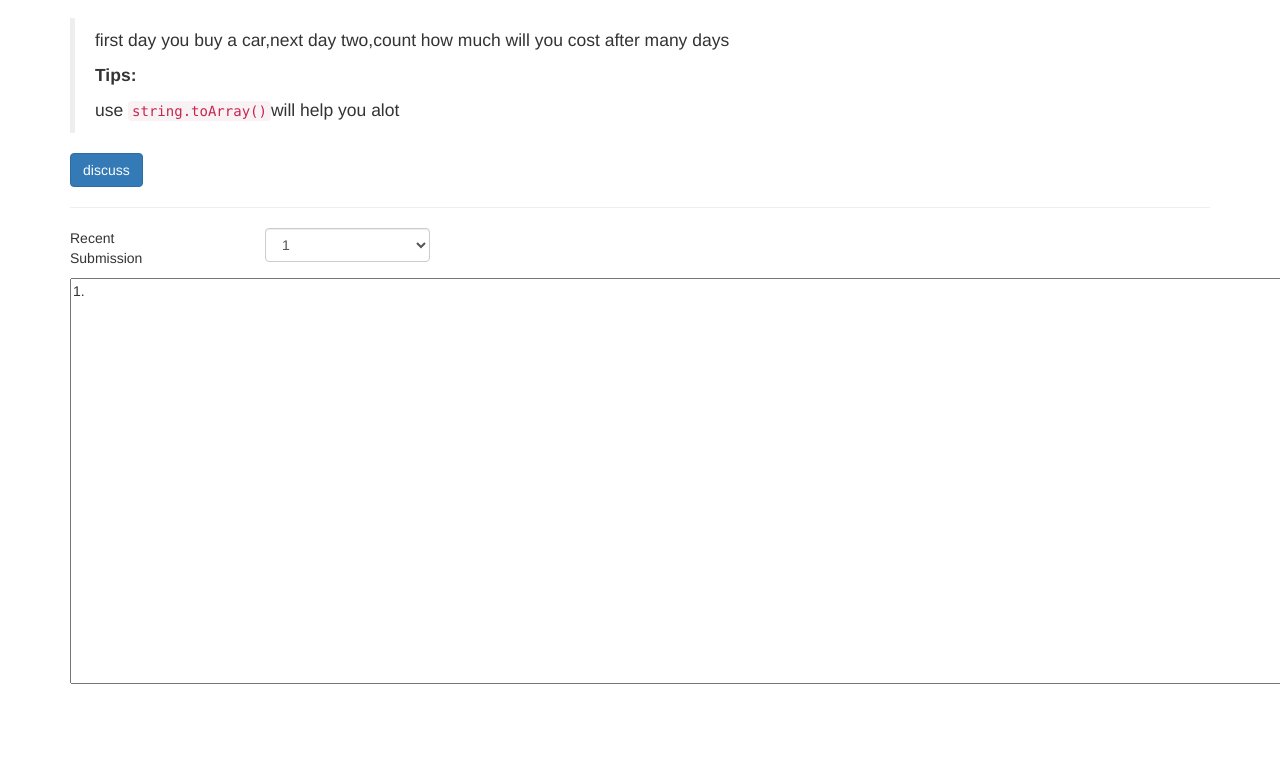
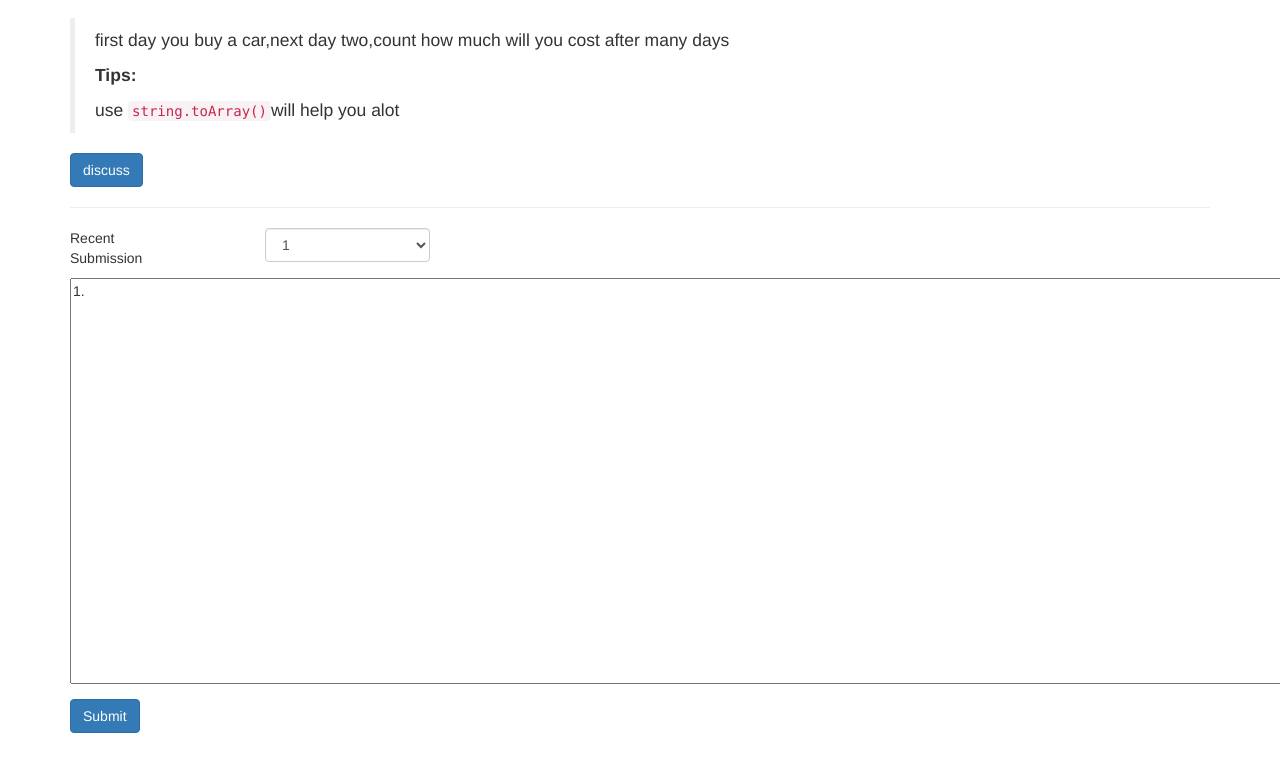
Before and after one commit to fanlinbo/fanlinbo.github.io, a plain HTML site: page src/question.html in a window 1280 px wide. Shown: the part 168-940 px from the top of the page. Before the commit the page ends 917 px from the top, so only its background shows below. Drawn offline with Linux system fonts and the light colour scheme.

Commit message:
恢复了js脚本，但是依然没有成功啊

```diff
--- a/src/question.html
+++ b/src/question.html
@@ -79,6 +79,12 @@
         </select></div>
     </div>
     <textarea rows="20" cols="150" id="TextArea1">1.</textarea>
+    <p>
+
+    </p>
+    <p>
+        <a class="btn btn-primary" href="#">Submit</a>
+    </p>
 </div>
 
 
```
Also changed, not shown: src/proSet.html (+2 -2 lines).
